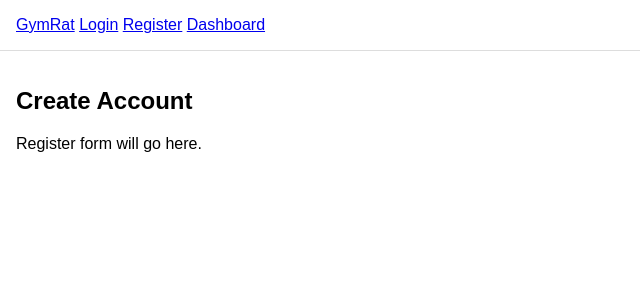
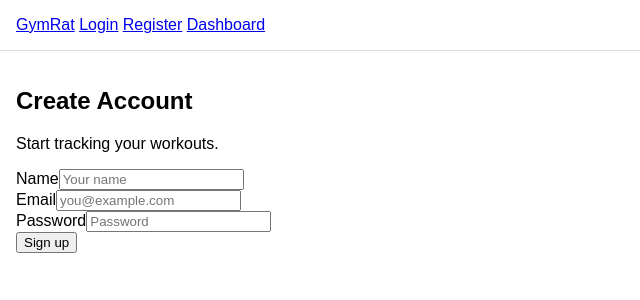
Before and after one commit to apolkova/GYMRAT, a React (Vite) app in the folder client/: page /register in a window 1280 px wide. Shown: the top 300 px of the page, without its empty margins (0-640 px from the left). Built offline with nearby package versions, Linux system fonts and the light colour scheme.

Commit message:
Connect frontend authentication flow

```diff
--- a/client/package.json
+++ b/client/package.json
@@ -10,9 +10,13 @@
     "preview": "vite preview"
   },
   "dependencies": {
+    "@hookform/resolvers": "^5.4.0",
+    "axios": "^1.18.1",
     "react": "^19.2.7",
     "react-dom": "^19.2.7",
-    "react-router-dom": "^7.18.1"
+    "react-hook-form": "^7.81.0",
+    "react-router-dom": "^7.18.1",
+    "zod": "^4.4.3"
   },
   "devDependencies": {
     "@types/node": "^24.13.2",
--- a/client/src/pages/Dashboard.tsx
+++ b/client/src/pages/Dashboard.tsx
@@ -1,8 +1,40 @@
+import { useEffect, useState } from "react";
+import type { AuthUser } from "../types/auth";
+
 function Dashboard() {
+  const [user, setUser] = useState<AuthUser | null>(null);
+
+  useEffect(() => {
+    const storedUser = localStorage.getItem("gymrat_user");
+
+    if (storedUser) {
+      setUser(JSON.parse(storedUser) as AuthUser);
+    }
+  }, []);
+
+  function handleLogout() {
+    localStorage.removeItem("gymrat_token");
+    localStorage.removeItem("gymrat_user");
+    window.location.href = "/login";
+  }
+
   return (
     <main>
       <h1>Dashboard</h1>
-      <p>Your workout summary will appear here.</p>
+
+      {user ? (
+        <>
+          <p>Welcome, {user.name || user.email}.</p>
+          <button onClick={handleLogout}>Logout</button>
+        </>
+      ) : (
+        <p>You are not logged in.</p>
+      )}
+
+      <section>
+        <h2>Workout Summary</h2>
+        <p>Your workout summary will appear here.</p>
+      </section>
     </main>
   );
 }
--- a/client/src/pages/Login.tsx
+++ b/client/src/pages/Login.tsx
@@ -1,8 +1,74 @@
+import { useState } from "react";
+import { useForm } from "react-hook-form";
+import { useNavigate } from "react-router-dom";
+import api from "../services/api";
+import type { AuthResponse } from "../types/auth";
+
+type LoginFormValues = {
+  email: string;
+  password: string;
+};
+
 function Login() {
+  const navigate = useNavigate();
+  const [error, setError] = useState("");
+
+  const { register, handleSubmit, formState } = useForm<LoginFormValues>();
+  const { errors, isSubmitting } = formState;
+
+  async function onSubmit(values: LoginFormValues) {
+    try {
+      setError("");
+
+      const response = await api.post<AuthResponse>("/auth/login", values);
+
+      localStorage.setItem("gymrat_token", response.data.token);
+      localStorage.setItem("gymrat_user", JSON.stringify(response.data.user));
+
+      navigate("/dashboard");
+    } catch {
+      setError("Invalid email or password.");
+    }
+  }
+
   return (
     <main>
       <h1>Login</h1>
-      <p>Login form will go here.</p>
+      <p>Welcome back to GymRat.</p>
+
+      {error && <p>{error}</p>}
+
+      <form onSubmit={handleSubmit(onSubmit)}>
+        <div>
+          <label htmlFor="email">Email</label>
+          <input
+            id="email"
+            type="email"
+            {...register("email", {
+              required: "Email is required",
+            })}
+            placeholder="you@example.com"
+          />
+          {errors.email && <p>{errors.email.message}</p>}
+        </div>
+
+        <div>
+          <label htmlFor="password">Password</label>
+          <input
+            id="password"
+            type="password"
+            {...register("password", {
+              required: "Password is required",
+            })}
+            placeholder="Password"
+          />
+          {errors.password && <p>{errors.password.message}</p>}
+        </div>
+
+        <button type="submit" disabled={isSubmitting}>
+          {isSubmitting ? "Logging in..." : "Login"}
+        </button>
+      </form>
     </main>
   );
 }
--- a/client/src/pages/Register.tsx
+++ b/client/src/pages/Register.tsx
@@ -1,8 +1,89 @@
+import { useState } from "react";
+import { useForm } from "react-hook-form";
+import { useNavigate } from "react-router-dom";
+import api from "../services/api";
+import type { AuthResponse } from "../types/auth";
+
+type RegisterFormValues = {
+  name: string;
+  email: string;
+  password: string;
+};
+
 function Register() {
+  const navigate = useNavigate();
+  const [error, setError] = useState("");
+
+  const { register, handleSubmit, formState } = useForm<RegisterFormValues>();
+  const { errors, isSubmitting } = formState;
+
+  async function onSubmit(values: RegisterFormValues) {
+    try {
+      setError("");
+
+      const response = await api.post<AuthResponse>("/auth/register", values);
+
+      localStorage.setItem("gymrat_token", response.data.token);
+      localStorage.setItem("gymrat_user", JSON.stringify(response.data.user));
+
+      navigate("/dashboard");
+    } catch {
+      setError("Unable to create account. Please try again.");
+    }
+  }
+
   return (
     <main>
       <h1>Create Account</h1>
-      <p>Register form will go here.</p>
+      <p>Start tracking your workouts.</p>
+
+      {error && <p>{error}</p>}
+
+      <form onSubmit={handleSubmit(onSubmit)}>
+        <div>
+          <label htmlFor="name">Name</label>
+          <input
+            id="name"
+            type="text"
+            {...register("name")}
+            placeholder="Your name"
+          />
+        </div>
+
+        <div>
+          <label htmlFor="email">Email</label>
+          <input
+            id="email"
+            type="email"
+            {...register("email", {
+              required: "Email is required",
+            })}
+            placeholder="you@example.com"
+          />
+          {errors.email && <p>{errors.email.message}</p>}
+        </div>
+
+        <div>
+          <label htmlFor="password">Password</label>
+          <input
+            id="password"
+            type="password"
+            {...register("password", {
+              required: "Password is required",
+              minLength: {
+                value: 8,
+                message: "Password must be at least 8 characters",
+              },
+            })}
+            placeholder="Password"
+          />
+          {errors.password && <p>{errors.password.message}</p>}
+        </div>
+
+        <button type="submit" disabled={isSubmitting}>
+          {isSubmitting ? "Creating account..." : "Sign up"}
+        </button>
+      </form>
     </main>
   );
 }
--- /dev/null
+++ b/client/src/services/api.ts
@@ -0,0 +1,19 @@
+import axios from "axios";
+
+const API_BASE_URL = "http://localhost:5000/api";
+
+const api = axios.create({
+  baseURL: API_BASE_URL,
+});
+
+api.interceptors.request.use((config) => {
+  const token = localStorage.getItem("gymrat_token");
+
+  if (token) {
+    config.headers.Authorization = `Bearer ${token}`;
+  }
+
+  return config;
+});
+
+export default api;
--- /dev/null
+++ b/client/src/types/auth.ts
@@ -0,0 +1,12 @@
+export type AuthUser = {
+  id: string;
+  name: string | null;
+  email: string;
+  createdAt: string;
+};
+
+export type AuthResponse = {
+  message: string;
+  user: AuthUser;
+  token: string;
+};
```
Also changed, not shown: 1 other file (tests, documents, lock files or other folders).
